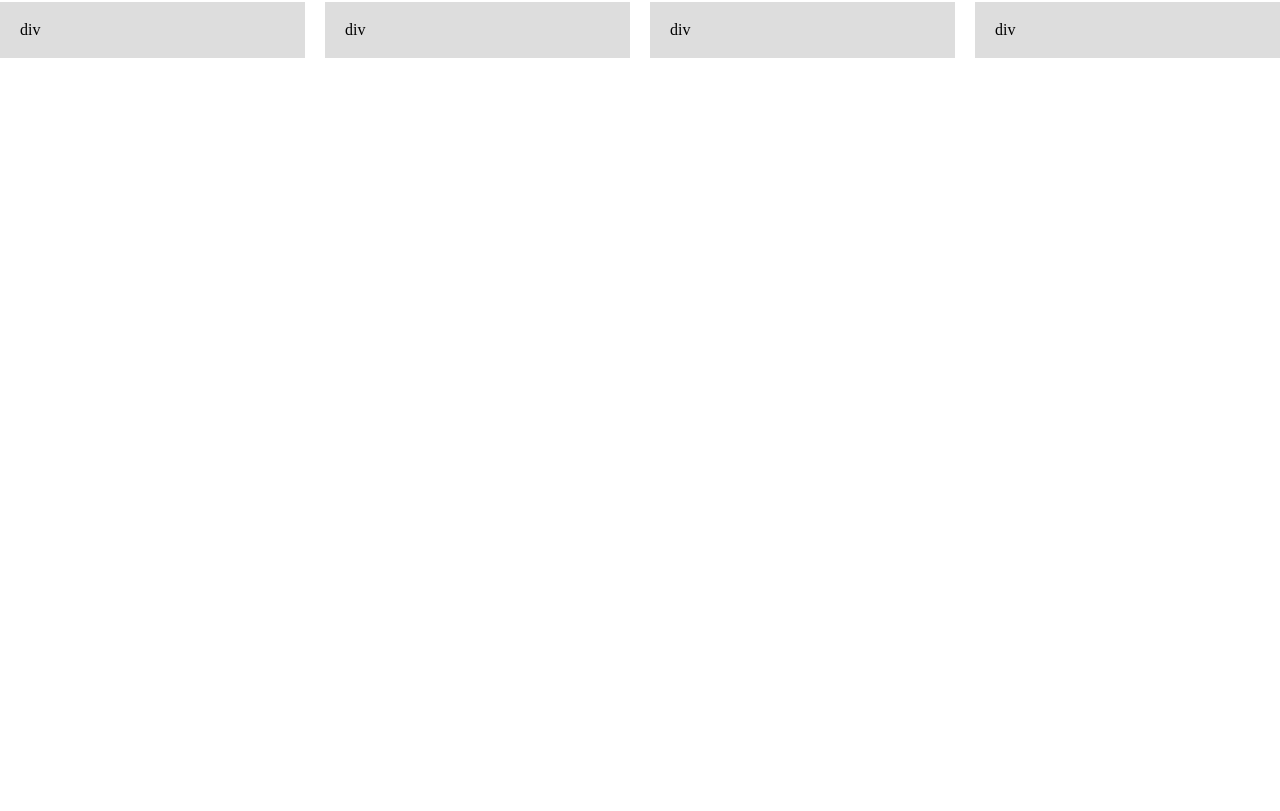
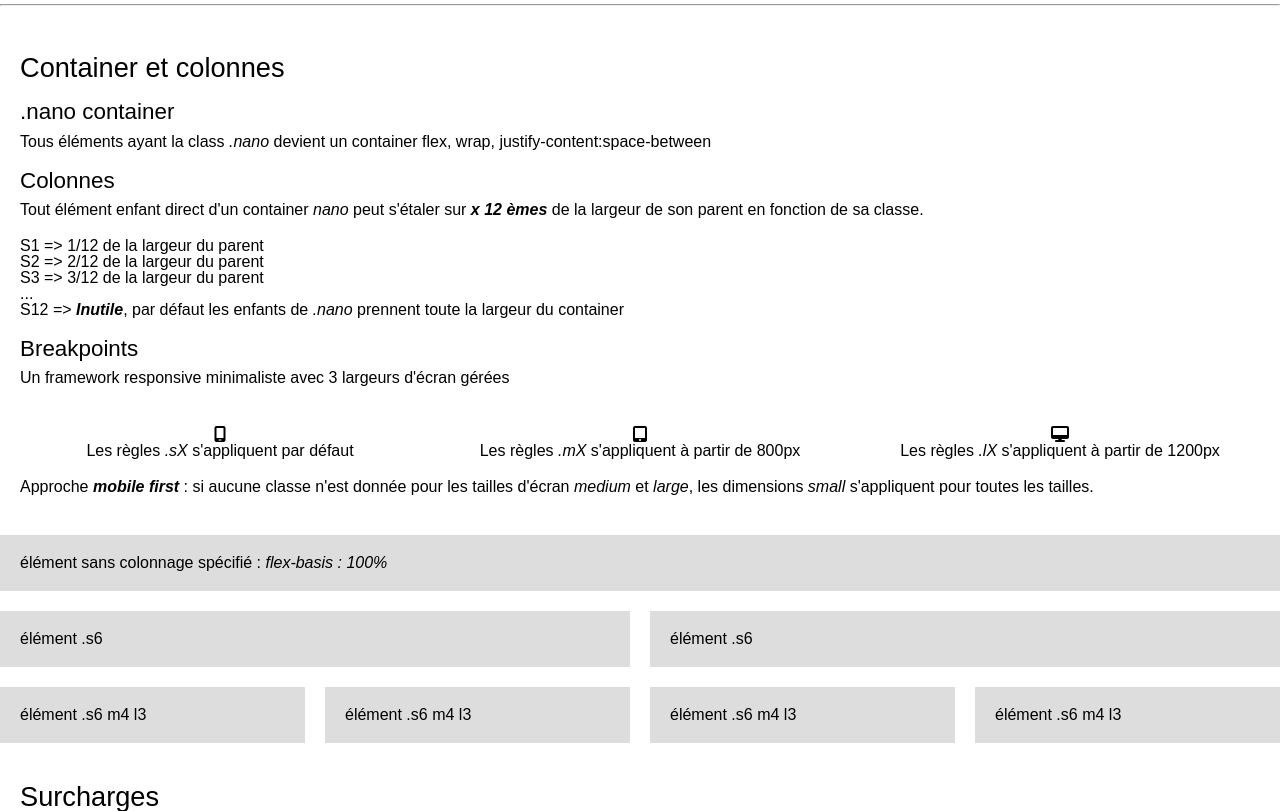
Before and after one commit to Romain-NAVARRO-83/nanolayout, a plain HTML site: page index.html in a window 1280 px wide. Shown: the part 74-885 px from the top of the page. Before the commit the page ends 800 px from the top, so only its background shows below. Drawn offline with Linux system fonts and the light colour scheme.

Commit message:
Documentation

```diff
--- a/index.css
+++ b/index.css
@@ -1,2 +1,3 @@
 @import url(reset.css);
 @import url(nano.css);
+@import url(theme.css);
--- a/index.html
+++ b/index.html
@@ -5,16 +5,60 @@
     <meta charset="UTF-8">
     <meta name="viewport" content="width=device-width, initial-scale=1.0">
     <title>Nano</title>
+    <link rel="stylesheet" href="https://cdnjs.cloudflare.com/ajax/libs/font-awesome/6.6.0/css/all.min.css"
+        integrity="sha512-Kc323vGBEqzTmouAECnVceyQqyqdsSiqLQISBL29aUW4U/M7pSPA/gEUZQqv1cwx4OnYxTxve5UMg5GT6L4JJg=="
+        crossorigin="anonymous" referrerpolicy="no-referrer" />
     <link rel="stylesheet" href="./index.css">
 </head>
 
-<body class="nano gap">
-    <div class="s6 pad">div s6</div>
-    <div class="s6 pad">div s6</div>
-    <div class="s6 m4 l3 pad">div</div>
-    <div class="s6 m4 l3 pad">div</div>
-    <div class="s6 m4 l3 pad">div</div>
-    <div class="s6 m4 l3 pad">div</div>
+<body>
+    <h1>Nano css layout</h1>
+    <hr>
+    <section class="pad">
+        <h2>Container et colonnes</h2>
+        <h3>.nano container</h3>
+        <p>Tous éléments ayant la class <i>.nano</i> devient un container flex, wrap, justify-content:space-between</p>
+        <h3>Colonnes</h3>
+        <p>Tout élément enfant direct d'un container <i>nano</i>
+            peut s'étaler sur <em>x 12 <sup>èmes</sup></em> de la largeur de son parent en fonction de sa classe.</p>
+        <ul>
+            <li>S1 => 1/12 de la largeur du parent</li>
+            <li>S2 => 2/12 de la largeur du parent</li>
+            <li>S3 => 3/12 de la largeur du parent</li>
+            <li>...</li>
+            <li>S12 => <em>Inutile</em>, par défaut les enfants de <i>.nano</i> prennent toute la largeur du container
+            </li>
+        </ul>
+        <h3>Breakpoints</h3>
+        <p>Un framework responsive minimaliste avec 3 largeurs d'écran gérées</p>
+        <ul class="nano gap padv txt-center">
+            <li class="s12 m4 l4"><i class="fa-solid fa-mobile-screen"></i><br>Les règles <i>.sX</i> s'appliquent par
+                défaut</li>
+            <li class="s12 m4 l4"><i class="fa-solid fa-tablet-screen-button"></i><br>Les règles <i>.mX</i> s'appliquent
+                à partir de 800px</li>
+            <li class="s12 m4 l4"><i class="fa-solid fa-desktop"></i><br>Les règles <i>.lX</i> s'appliquent à partir de
+                1200px</li>
+        </ul>
+        <p>Approche <em>mobile first</em> : si aucune classe n'est donnée pour les tailles d'écran <i>medium</i> et
+            <i>large</i>, les dimensions <i>small</i> s'appliquent pour toutes les tailles.
+        </p>
+    </section>
+    <section class="nano gap greychild">
+        <div class="pad">élément sans colonnage spécifié : <i>flex-basis : 100%</i></div>
+        <div class="s6 pad">élément .s6</div>
+        <div class="s6 pad">élément .s6</div>
+        <div class="s6 m4 l3 pad">élément .s6 m4 l3</div>
+        <div class="s6 m4 l3 pad">élément .s6 m4 l3</div>
+        <div class="s6 m4 l3 pad">élément .s6 m4 l3</div>
+        <div class="s6 m4 l3 pad">élément .s6 m4 l3</div>
+    </section>
+    <section class="pad">
+        <h2>Surcharges</h2>
+        <h3>Padding</h3>
+        <h3>Gap</h3>
+        <h3>Nogrow</h3>
+    </section>
+
 </body>
 
 </html>
--- a/nano.css
+++ b/nano.css
@@ -63,7 +63,7 @@
     flex-basis: calc(8.3% * 12 - var(--mainpadding));
 }
 
-/* Classes .mX */
+@media (800px <=width) {
     .m1 {
         flex-basis: calc(8.3% * 1 - var(--mainpadding));
     }
@@ -111,8 +111,9 @@
     .m12 {
         flex-basis: calc(8.3% * 12 - var(--mainpadding));
     }
+}
 
-/* Classes .lX */
+@media (1200px <=width) {
     .l1 {
         flex-basis: calc(8.3% * 1 - var(--mainpadding));
     }
@@ -160,13 +161,16 @@
     .l12 {
         flex-basis: calc(8.3% * 12 - var(--mainpadding));
     }
+}
+
+
 
 .gap {
     gap: var(--mainpadding);
 }
 
 .nano>* {
-    background-color: #ddd;
+    /* background-color: #ddd; */
 }
 
 .pad {
--- /dev/null
+++ b/theme.css
@@ -0,0 +1,44 @@
+body {
+    font-family: Arial, Helvetica, sans-serif;
+}
+
+p {
+    margin-bottom: var(--mainpadding);
+}
+
+h1 {
+    font-size: 2rem;
+    margin-bottom: var(--mainpadding);
+    margin-top: calc(var(--mainpadding) * 1.3);
+}
+
+h2 {
+    font-size: 1.7rem;
+}
+
+h3 {
+    font-size: 1.4rem;
+}
+
+h2,
+h3,
+h4,
+h5,
+h6 {
+    margin-bottom: calc(var(--mainpadding) / 2);
+    margin-top: var(--mainpadding);
+}
+
+i,
+em {
+    font-style: italic;
+}
+
+em {
+    font-weight: 600;
+}
+
+
+.greychild>* {
+    background-color: #ddd;
+}
```
Also changed, not shown: 1 other file. Lines whose indentation alone changed are shown as unchanged.
